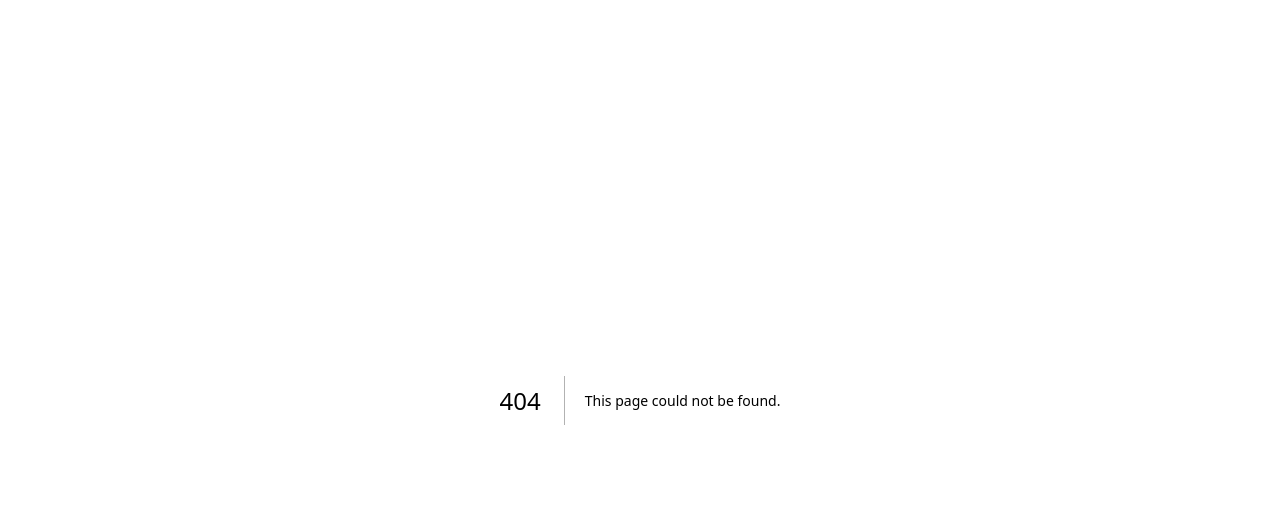
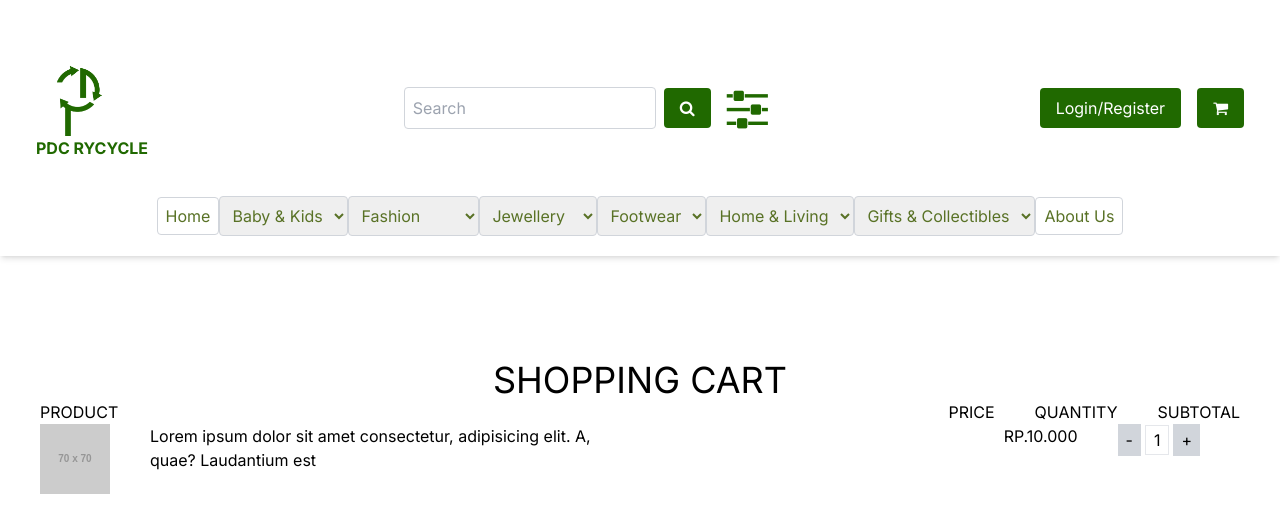
Before and after one commit to philipnathan/gfp-group-el, a Next.js app in the folder Frontend/my-nextjs-app/: page /cart in a window 1280 px wide. Before the commit this address had no page. Shown: the top 532 px of the page. Built offline with nearby package versions, Linux system fonts and the light colour scheme.

Commit message:
creat shopping cart

```diff
--- /dev/null
+++ b/Frontend/my-nextjs-app/src/app/cart/page.tsx
@@ -0,0 +1,60 @@
+'use client';
+import React, { useState } from "react";
+import NavbarPage from "../component/navbar";
+
+export default function ShoppingCart(){
+  const [quantity, setQuantity] = useState(1); // State untuk kuantitas produk
+
+
+  const increaseQuantity = () => {
+    setQuantity((prev) => prev + 1);
+  };
+
+  const decreaseQuantity = () => {
+    setQuantity((prev) => (prev > 1 ? prev - 1 : 1)); // Jangan biarkan kuantitas kurang dari 1
+  };
+  return (
+    <>
+    <div>
+    <div><NavbarPage/></div>
+    <div className="grid pt-[45vh] p-10">
+      <h1 className="flex justify-center text-4xl">SHOPPING CART</h1>
+      <div className="flex justify-between">
+      <p>PRODUCT</p>
+      <div className="flex gap-10">
+      <p>PRICE</p>
+     <p>QUANTITY</p>
+     <p>SUBTOTAL</p>
+      </div>
+      </div>
+      <div className="flex justify-between">
+      <div className="flex gap-10">
+      <img src="https://via.placeholder.com/70"/>
+      <p className="mb-4 max-w-md">
+      Lorem ipsum dolor sit amet consectetur, adipisicing elit. A, quae? Laudantium est</p>
+      </div>
+      <div className="flex gap-10">
+        <p>RP.10.000</p>
+        <div>
+        <button
+        className="px-2 py-1 bg-gray-300 text-black mr-1"
+        onClick={decreaseQuantity}
+      >
+        -
+      </button>
+      <span className="px-2 py-1 border">{quantity}</span>
+      <button
+        className="px-2 py-1 bg-gray-300 text-black ml-1"
+        onClick={increaseQuantity}
+      >
+        +
+      </button>
+        </div>
+        <p></p>
+      </div>
+      </div>
+    </div>
+    </div>
+    </>
+  )
+}
```
